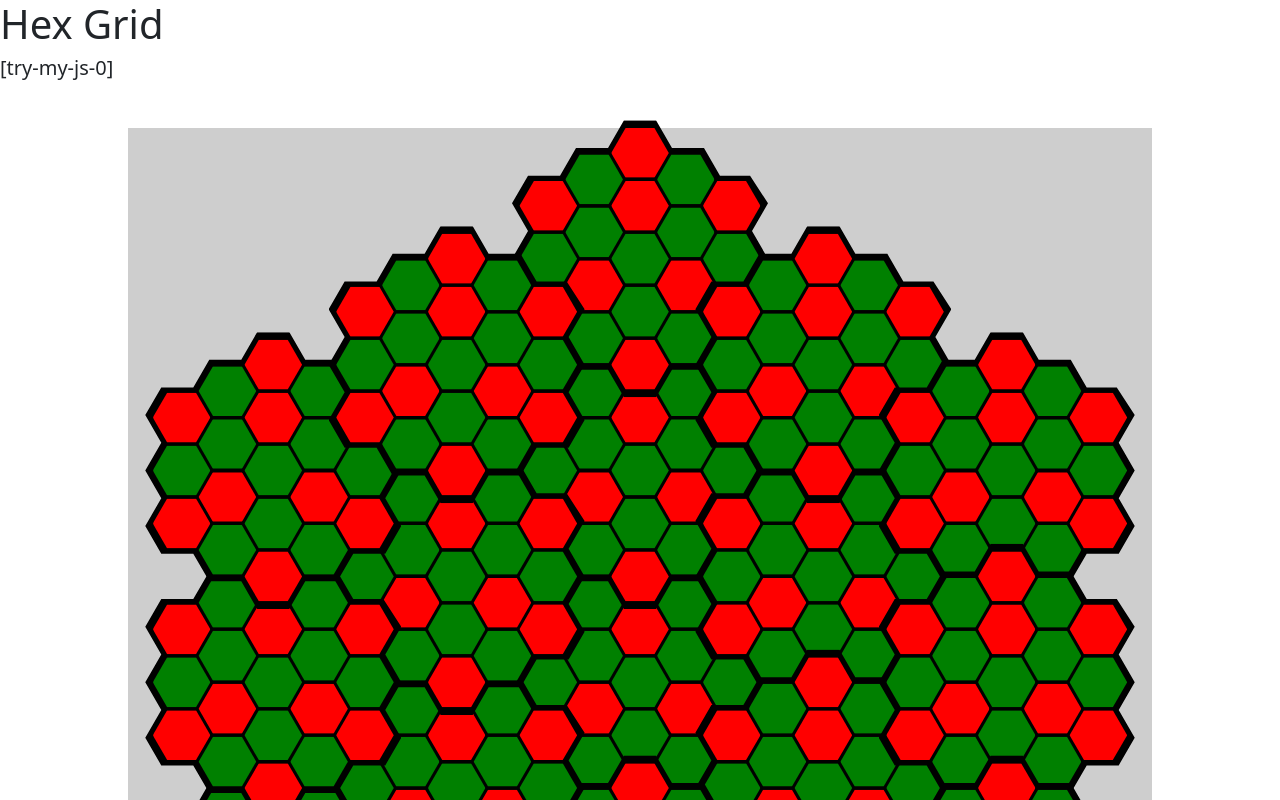
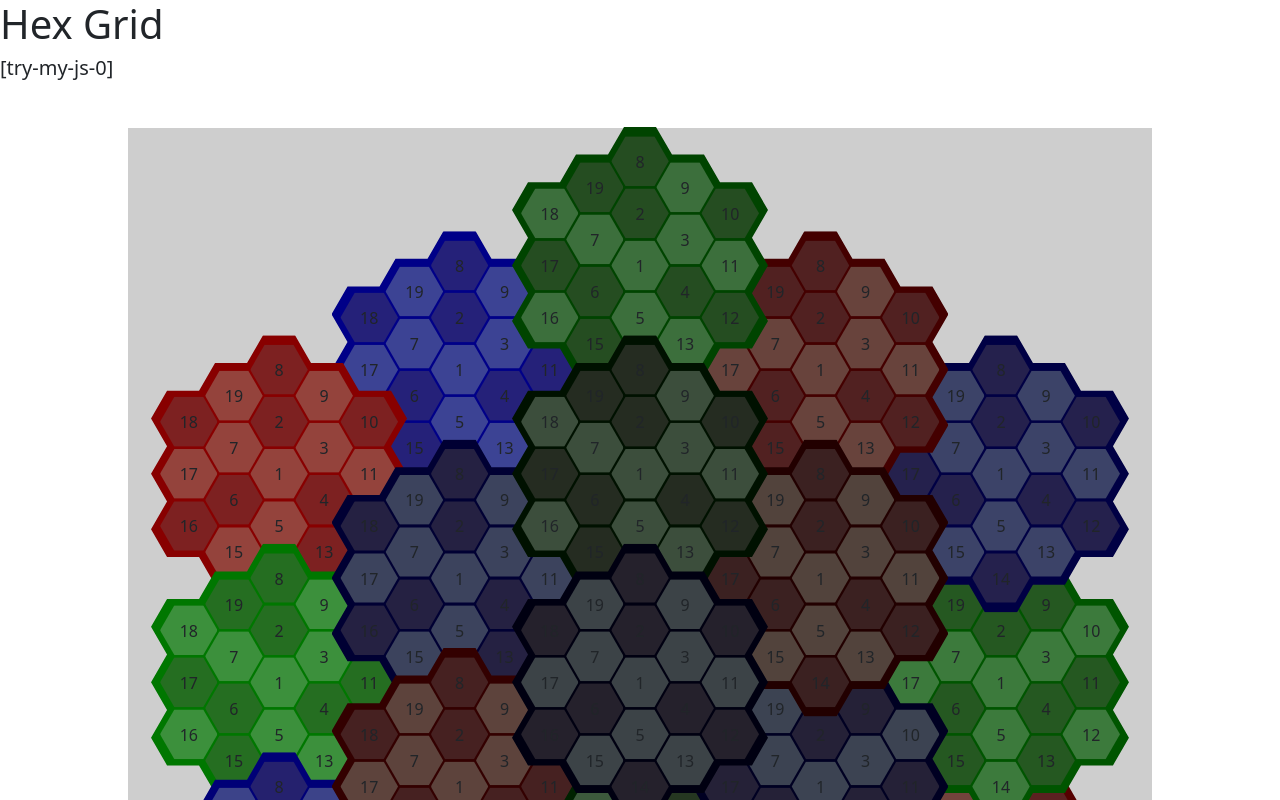
Before and after one commit to cyberfolk/hex-grid, a Vue app in the folder hex-grid-vue/: page / in a window 1280 px wide. Shown: the top 800 px of the page. Built offline with nearby package versions, Linux system fonts and the light colour scheme.

Commit message:
Print Quadrant with exact shape & exacthex number

```diff
--- a/hex-grid-vue/src/assets/styles/partials/_variables.scss
+++ b/hex-grid-vue/src/assets/styles/partials/_variables.scss
@@ -1,8 +1,8 @@
 @use "sass:math";
 $dark: black;
 /* $light: #; */
-$primary: green;
-$secondary: red;
+$primary: rgba(168, 189, 168, 0.356);
+$secondary: rgba(104, 94, 94, 0.356);
 /* $accenture: #; */
 
 $hex_polygon: polygon(
@@ -13,6 +13,12 @@ $hex_polygon: polygon(
   25% 100%,
   0% 50%
 ); // orizontal
+
+/*************************************
+  U H G B hanno la forma come nel PDF
+  In state ho cambiato le loro forme
+*************************************/
+
 $quadrant_polygon: polygon(
   43.75% 0%,
   56.25% 0%,
@@ -242,6 +248,7 @@ $quadrant_F_polygon: polygon(
   25% 10%,
   37.5% 10%
 );
+
 $quadrant_G_polygon: polygon(
   43.75% 0%,
   56.25% 0%,
@@ -274,6 +281,7 @@ $quadrant_G_polygon: polygon(
   25% 10%,
   37.5% 10%
 );
+
 $quadrant_H_polygon: polygon(
   43.75% 0%,
   56.25% 0%,
@@ -537,6 +545,7 @@ $quadrant_Q_polygon: polygon(
   25% 10%,
   37.5% 10%
 );
+
 $quadrant_R_polygon: polygon(
   43.75% 0%,
   56.25% 0%,
@@ -602,6 +611,7 @@ $quadrant_S_polygon: polygon(
   25% 10%,
   37.5% 10%
 );
+
 $quadrant_T_polygon: polygon(
   43.75% 0%,
   56.25% 0%,
@@ -634,19 +644,20 @@ $quadrant_T_polygon: polygon(
   25% 10%,
   37.5% 10%
 );
+
 $quadrant_U_polygon: polygon(
   43.75% 0%,
   56.25% 0%,
   62.5% 10%,
   75% 10%,
   81.25% 20%,
-  93% 20%,
+  93.75% 20%,
   100% 30%,
   93.75% 40%,
   100% 50%,
   93.75% 60%,
-  100% 70%,
-  93.75% 80%,
+  81.25% 60%,
+  75% 70%,
   81.25% 80%,
   75% 90%,
   62.5% 90%,
--- a/hex-grid-vue/src/components/item/HexItem.vue
+++ b/hex-grid-vue/src/components/item/HexItem.vue
@@ -10,6 +10,7 @@ export default {
 
 <template>
     <div class="hex" :style="state.getHexStyle(index)">
+        {{ index }}
     </div>
     <!-- /.hex -->
 </template>
--- a/hex-grid-vue/src/components/item/QuadrantItem.vue
+++ b/hex-grid-vue/src/components/item/QuadrantItem.vue
@@ -11,7 +11,7 @@ export default {
 
 <template>
     <div class="quadrant" :style="state.getQuadStyle(index)">
-        <HexItem v-for="i in 19" :index="i"></HexItem>
+        <HexItem v-for="i in state.getHexList(index)" :index="i"></HexItem>
     </div>
     <!-- /.quadrant -->
 </template>
@@ -20,7 +20,6 @@ export default {
 @use '../../assets/styles/partials/variables' as *;
 
 .quadrant {
-    clip-path: $quadrant_polygon;
     background-color: $dark;
     transform: translate(-50%, -50%);
     top: 50%;
--- a/hex-grid-vue/src/state.js
+++ b/hex-grid-vue/src/state.js
@@ -3,6 +3,49 @@ import { reactive } from 'vue'
 export const state = reactive({
     X_ARRAY: [0, 0, 18.75, 18.75, 0, -18.75, -18.75, 0, 18.75, 37.5, 37.5, 37.5, 18.75, 0, -18.75, -37.5, -37.5, -37.5, -18.75],
     Y_ARRAY: [0, -20, -10, 10, 20, 10, -10, -40, -30, -20, 0, 20, 30, 40, 30, 20, 0, -20, -30],
+    QUAD_POLYGON: [
+        "polygon(43.75% 0%, 56.25% 0%, 62.5% 10%, 75% 10%, 81.25% 20%, 93.75% 20%, 100% 30%, 93.75% 40%, 100% 50%, 93.75% 60%, 100% 70%, 93.75% 80%, 81.25% 80%, 75% 90%, 62.5% 90%, 56.25% 100%, 43.75% 100%, 37.5% 90%, 25% 90%, 18.75% 80%, 6.25% 80%, 0% 70%, 6.25% 60%, 0% 50%, 6.25% 40%, 0% 30%, 6.25% 20%, 18.75% 20%, 25% 10%, 37.5% 10%)",
+        "polygon(43.75% 0%, 56.25% 0%, 62.5% 10%, 75% 10%, 81.25% 20%, 93.75% 20%, 100% 30%, 93.75% 40%, 100% 50%, 93.75% 60%, 100% 70%, 93.75% 80%, 81.25% 80%, 75% 90%, 62.5% 90%, 56.25% 80%, 43.75% 80%, 37.5% 90%, 25% 90%, 18.75% 80%, 6.25% 80%, 0% 70%, 6.25% 60%, 0% 50%, 6.25% 40%, 0% 30%, 6.25% 20%, 18.75% 20%, 25% 10%, 37.5% 10%)",
+        "polygon(43.75% 0%, 56.25% 0%, 62.5% 10%, 75% 10%, 81.25% 20%, 93.75% 20%, 100% 30%, 93.75% 40%, 100% 50%, 93.75% 60%, 100% 70%, 93.75% 80%, 81.25% 80%, 75% 90%, 62.5% 90%, 56.25% 100%, 43.75% 100%, 37.5% 90%, 25% 90%, 18.75% 80%, 25% 70%, 18.75% 60%, 6.25% 60%, 0% 50%, 6.25% 40%, 18.75% 40%, 25% 30%, 18.75% 20%, 25% 10%, 37.5% 10%)",
+        "polygon(43.75% 20%, 56.25% 20%, 62.5% 10%, 75% 10%, 81.25% 20%, 93.75% 20%, 100% 30%, 93.75% 40%, 100% 50%, 93.75% 60%, 100% 70%, 93.75% 80%, 81.25% 80%, 75% 90%, 62.5% 90%, 56.25% 100%, 43.75% 100%, 37.5% 90%, 25% 90%, 18.75% 80%, 6.25% 80%, 0% 70%, 6.25% 60%, 0% 50%, 6.25% 40%, 18.75% 40%, 25% 30%, 18.75% 20%, 25% 10%, 37.5% 10%)",
+        "polygon(43.75% 20%, 56.25% 20%, 62.5% 10%, 75% 10%, 81.25% 20%, 75% 30%, 81.25% 40%, 93.75% 40%, 100% 50%, 93.75% 60%, 100% 70%, 93.75% 80%, 81.25% 80%, 75% 90%, 62.5% 90%, 56.25% 100%, 43.75% 100%, 37.5% 90%, 25% 90%, 18.75% 80%, 6.25% 80%, 0% 70%, 6.25% 60%, 0% 50%, 6.25% 40%, 0% 30%, 6.25% 20%, 18.75% 20%, 25% 10%, 37.5% 10%)",
+        "polygon(43.75% 0%, 56.25% 0%, 62.5% 10%, 75% 10%, 81.25% 20%, 75% 30%, 81.25% 40%, 93.75% 40%, 100% 50%, 93.75% 60%, 81.25% 60%, 75% 70%, 81.25% 80%, 75% 90%, 62.5% 90%, 56.25% 100%, 43.75% 100%, 37.5% 90%, 25% 90%, 18.75% 80%, 6.25% 80%, 0% 70%, 6.25% 60%, 0% 50%, 6.25% 40%, 0% 30%, 6.25% 20%, 18.75% 20%, 25% 10%, 37.5% 10%)",
+        "polygon(43.75% 0%, 56.25% 0%, 62.5% 10%, 75% 10%, 81.25% 20%, 75% 30%, 81.25% 40%, 93.75% 40%, 100% 50%, 93.75% 60%, 81.25% 60%, 75% 70%, 81.25% 80%, 75% 90%, 62.5% 90%, 56.25% 80%, 43.75% 80%, 37.5% 90%, 25% 90%, 18.75% 80%, 6.25% 80%, 0% 70%, 6.25% 60%, 0% 50%, 6.25% 40%, 0% 30%, 6.25% 20%, 18.75% 20%, 25% 10%, 37.5% 10%)",
+        "polygon(43.75% 0%, 56.25% 0%, 62.5% 10%, 75% 10%, 81.25% 20%, 93.75% 20%, 100% 30%, 93.75% 40%, 100% 50%, 93.75% 60%, 100% 70%, 93.75% 80%, 81.25% 80%, 75% 90%, 62.5% 90%, 56.25% 80%, 43.75% 80%, 37.5% 90%, 25% 90%, 18.75% 80%, 6.25% 80%, 0% 70%, 6.25% 60%, 0% 50%, 6.25% 40%, 0% 30%, 6.25% 20%, 18.75% 20%, 25% 10%, 37.5% 10%)",
+        "polygon(43.75% 0%, 56.25% 0%, 62.5% 10%, 75% 10%, 81.25% 20%, 93.75% 20%, 100% 30%, 93.75% 40%, 100% 50%, 93.75% 60%, 100% 70%, 93.75% 80%, 81.25% 80%, 75% 90%, 62.5% 90%, 56.25% 80%, 43.75% 80%, 37.5% 90%, 25% 90%, 18.75% 80%, 25% 70%, 18.75% 60%, 6.25% 60%, 0% 50%, 6.25% 40%, 18.75% 40%, 25% 30%, 18.75% 20%, 25% 10%, 37.5% 10%)",
+        "polygon(43.75% 0%, 56.25% 0%, 62.5% 10%, 75% 10%, 81.25% 20%, 93.75% 20%, 100% 30%, 93.75% 40%, 100% 50%, 93.75% 60%, 100% 70%, 93.75% 80%, 81.25% 80%, 75% 90%, 62.5% 90%, 56.25% 100%, 43.75% 100%, 37.5% 90%, 25% 90%, 18.75% 80%, 25% 70%, 18.75% 60%, 6.25% 60%, 0% 50%, 6.25% 40%, 18.75% 40%, 25% 30%, 18.75% 20%, 25% 10%, 37.5% 10%)",
+        "polygon(43.75% 20%, 56.25% 20%, 62.5% 10%, 75% 10%, 81.25% 20%, 93.75% 20%, 100% 30%, 93.75% 40%, 100% 50%, 93.75% 60%, 100% 70%, 93.75% 80%, 81.25% 80%, 75% 90%, 62.5% 90%, 56.25% 100%, 43.75% 100%, 37.5% 90%, 25% 90%, 18.75% 80%, 25% 70%, 18.75% 60%, 6.25% 60%, 0% 50%, 6.25% 40%, 18.75% 40%, 25% 30%, 18.75% 20%, 25% 10%, 37.5% 10%)",
+        "polygon(43.75% 20%, 56.25% 20%, 62.5% 10%, 75% 10%, 81.25% 20%, 93.75% 20%, 100% 30%, 93.75% 40%, 100% 50%, 93.75% 60%, 100% 70%, 93.75% 80%, 81.25% 80%, 75% 90%, 62.5% 90%, 56.25% 100%, 43.75% 100%, 37.5% 90%, 25% 90%, 18.75% 80%, 6.25% 80%, 0% 70%, 6.25% 60%, 0% 50%, 6.25% 40%, 18.75% 40%, 25% 30%, 18.75% 20%, 25% 10%, 37.5% 10%)",
+        "polygon(43.75% 20%, 56.25% 20%, 62.5% 10%, 75% 10%, 81.25% 20%, 75% 30%, 81.25% 40%, 93.75% 40%, 100% 50%, 93.75% 60%, 100% 70%, 93.75% 80%, 81.25% 80%, 75% 90%, 62.5% 90%, 56.25% 100%, 43.75% 100%, 37.5% 90%, 25% 90%, 18.75% 80%, 6.25% 80%, 0% 70%, 6.25% 60%, 0% 50%, 6.25% 40%, 18.75% 40%, 25% 30%, 18.75% 20%, 25% 10%, 37.5% 10%)",
+        "polygon(43.75% 20%, 56.25% 20%, 62.5% 10%, 75% 10%, 81.25% 20%, 75% 30%, 81.25% 40%, 93.75% 40%, 100% 50%, 93.75% 60%, 100% 70%, 93.75% 80%, 81.25% 80%, 75% 90%, 62.5% 90%, 56.25% 100%, 43.75% 100%, 37.5% 90%, 25% 90%, 18.75% 80%, 6.25% 80%, 0% 70%, 6.25% 60%, 0% 50%, 6.25% 40%, 0% 30%, 6.25% 20%, 18.75% 20%, 25% 10%, 37.5% 10%)",
+        "polygon(43.75% 20%, 56.25% 20%, 62.5% 10%, 75% 10%, 81.25% 20%, 75% 30%, 81.25% 40%, 93.75% 40%, 100% 50%, 93.75% 60%, 81.25% 60%, 75% 70%, 81.25% 80%, 75% 90%, 62.5% 90%, 56.25% 100%, 43.75% 100%, 37.5% 90%, 25% 90%, 18.75% 80%, 6.25% 80%, 0% 70%, 6.25% 60%, 0% 50%, 6.25% 40%, 0% 30%, 6.25% 20%, 18.75% 20%, 25% 10%, 37.5% 10%)",
+        "polygon(43.75% 0%, 56.25% 0%, 62.5% 10%, 75% 10%, 81.25% 20%, 75% 30%, 81.25% 40%, 93.75% 40%, 100% 50%, 93.75% 60%, 81.25% 60%, 75% 70%, 81.25% 80%, 75% 90%, 62.5% 90%, 56.25% 100%, 43.75% 100%, 37.5% 90%, 25% 90%, 18.75% 80%, 6.25% 80%, 0% 70%, 6.25% 60%, 0% 50%, 6.25% 40%, 0% 30%, 6.25% 20%, 18.75% 20%, 25% 10%, 37.5% 10%)",
+        "polygon(43.75% 0%, 56.25% 0%, 62.5% 10%, 75% 10%, 81.25% 20%, 75% 30%, 81.25% 40%, 93.75% 40%, 100% 50%, 93.75% 60%, 81.25% 60%, 75% 70%, 81.25% 80%, 75% 90%, 62.5% 90%, 56.25% 80%, 43.75% 80%, 37.5% 90%, 25% 90%, 18.75% 80%, 6.25% 80%, 0% 70%, 6.25% 60%, 0% 50%, 6.25% 40%, 0% 30%, 6.25% 20%, 18.75% 20%, 25% 10%, 37.5% 10%)",
+        "polygon(43.75% 0%, 56.25% 0%, 62.5% 10%, 75% 10%, 81.25% 20%, 93.75% 20%, 100% 30%, 93.75% 40%, 100% 50%, 93.75% 60%, 81.25% 60%, 75% 70%, 81.25% 80%, 75% 90%, 62.5% 90%, 56.25% 80%, 43.75% 80%, 37.5% 90%, 25% 90%, 18.75% 80%, 6.25% 80%, 0% 70%, 6.25% 60%, 0% 50%, 6.25% 40%, 0% 30%, 6.25% 20%, 18.75% 20%, 25% 10%, 37.5% 10%)",
+        "polygon(43.75% 0%, 56.25% 0%, 62.5% 10%, 75% 10%, 81.25% 20%, 75% 30%, 81.25% 40%, 93.75% 40%, 100% 50%, 93.75% 60%, 81.25% 60%, 75% 70%, 81.25% 80%, 75% 90%, 62.5% 90%, 56.25% 80%, 43.75% 80%, 37.5% 90%, 25% 90%, 18.75% 80%, 25% 70%, 18.75% 60%, 6.25% 60%, 0% 50%, 6.25% 40%, 0% 30%, 6.25% 20%, 18.75% 20%, 25% 10%, 37.5% 10%)",
+    ],
+    HEX_LIST: [
+        [1, 2, 3, 4, 5, 6, 7, 8, 9, 10, 11, 12, 13, 14, 15, 16, 17, 18, 19],
+        [1, 2, 3, 4, 5, 6, 7, 8, 9, 10, 11, 12, 13, 15, 16, 17, 18, 19],
+        [1, 2, 3, 4, 5, 6, 7, 8, 9, 10, 11, 12, 13, 14, 15, 17, 19],
+        [1, 2, 3, 4, 5, 6, 7, 9, 10, 11, 12, 13, 14, 15, 16, 17, 19],
+        [1, 2, 3, 4, 5, 6, 7, 9, 11, 12, 13, 14, 15, 16, 17, 18, 19],
+        [1, 2, 3, 4, 5, 6, 7, 8, 9, 11, 13, 14, 15, 16, 17, 18, 19],
+        [1, 2, 3, 4, 5, 6, 7, 8, 9, 10, 11, 13, 15, 16, 17, 18, 19],
+        [1, 2, 3, 4, 5, 6, 7, 8, 9, 10, 11, 12, 13, 15, 16, 17, 18, 19],
+        [1, 2, 3, 4, 5, 6, 7, 8, 9, 10, 11, 12, 13, 15, 17, 19],
+        [1, 2, 3, 4, 5, 6, 7, 8, 9, 10, 11, 12, 13, 14, 15, 17, 19],
+        [1, 2, 3, 4, 5, 6, 7, 9, 10, 11, 12, 13, 14, 15, 17, 19],
+        [1, 2, 3, 4, 5, 6, 7, 9, 10, 11, 12, 13, 14, 15, 16, 17, 19],
+        [1, 2, 3, 4, 5, 6, 7, 9, 11, 12, 13, 14, 15, 16, 17, 19],
+        [1, 2, 3, 4, 5, 6, 7, 9, 11, 12, 13, 14, 15, 16, 17, 18, 19],
+        [1, 2, 3, 4, 5, 6, 7, 9, 11, 13, 14, 15, 16, 17, 18, 19],
+        [1, 2, 3, 4, 5, 6, 7, 8, 9, 11, 13, 14, 15, 16, 17, 18, 19],
+        [1, 2, 3, 4, 5, 6, 7, 8, 9, 11, 13, 15, 16, 17, 18, 19],
+        [1, 2, 3, 4, 5, 6, 7, 8, 9, 10, 11, 13, 15, 16, 17, 18, 19],
+        [1, 2, 3, 4, 5, 6, 7, 8, 9, 11, 13, 15, 17, 18, 19],
+    ],
+
     HEX_WIDTH: 4,
     HEX_HEIGHT: 0,      // calc on mounted
     QUAD_HEIGHT: 0,     // calc on mounted
@@ -23,16 +66,31 @@ export const state = reactive({
     },
 
     getQuadStyle(index) {
-        return `height: ${this.QUAD_HEIGHT}; width: ${this.QUAD_WIDTH}; ${this.getAxes(index)}; `
+        return `z-index: ${20 - index}; background-color: ${this.getColor(index)}; height: ${this.QUAD_HEIGHT}; width: ${this.QUAD_WIDTH}; ${this.getAxes(index)}; clip-path: ${this.QUAD_POLYGON[index - 1]};`
     },
 
     getMAStyle() {
         return `height: ${this.MA_HEIGHT}; width: ${this.MA_WIDTH};`
     },
 
+    getColor(index) {
+        switch (index % 3) {
+            case 0:
+                return `#${Math.ceil(index * 0.4)}00`;
+            case 1:
+                return `#00${Math.ceil(index * 0.4)}`;
+            case 2:
+                return `#0${Math.ceil(index * 0.4)}0`;
+        }
+    },
+
+    getHexList(index) {
+        return this.HEX_LIST[index - 1];
+    },
+
     calcDataDerivate() {
         const HEX_PADDING = 0.1;
-        const QUAD_PADDING = 0.09; // [0; HEX_PADDING]
+        const QUAD_PADDING = 0.12; // [0; HEX_PADDING]
         const HEX_REDUCTION = 1 - HEX_PADDING; // 0.9
         this.SHIFT_REDUCTION = 1 - QUAD_PADDING / 2; // 0.95
         this.HEX_HEIGHT = this.HEX_WIDTH * 0.5 * Math.sqrt(3);
```
Also changed, not shown: 1 other file (tests, documents, lock files or other folders).
